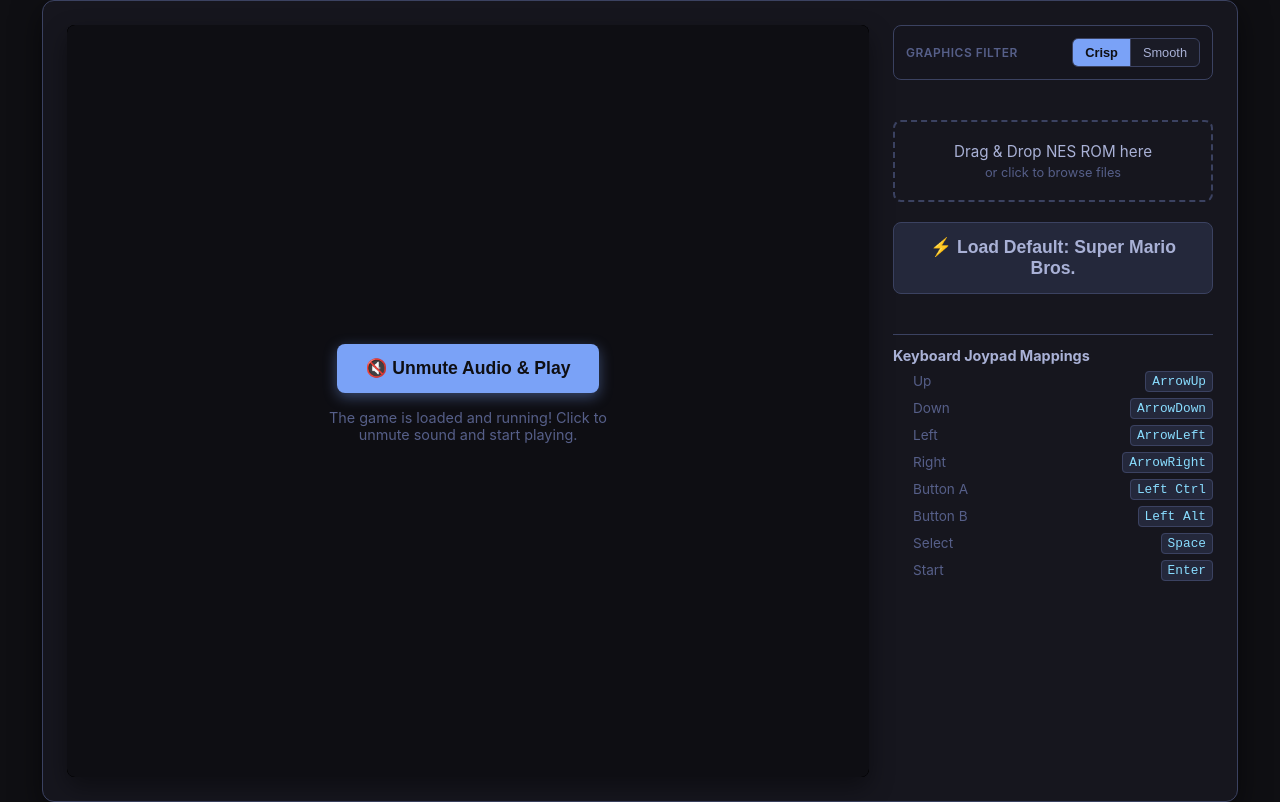
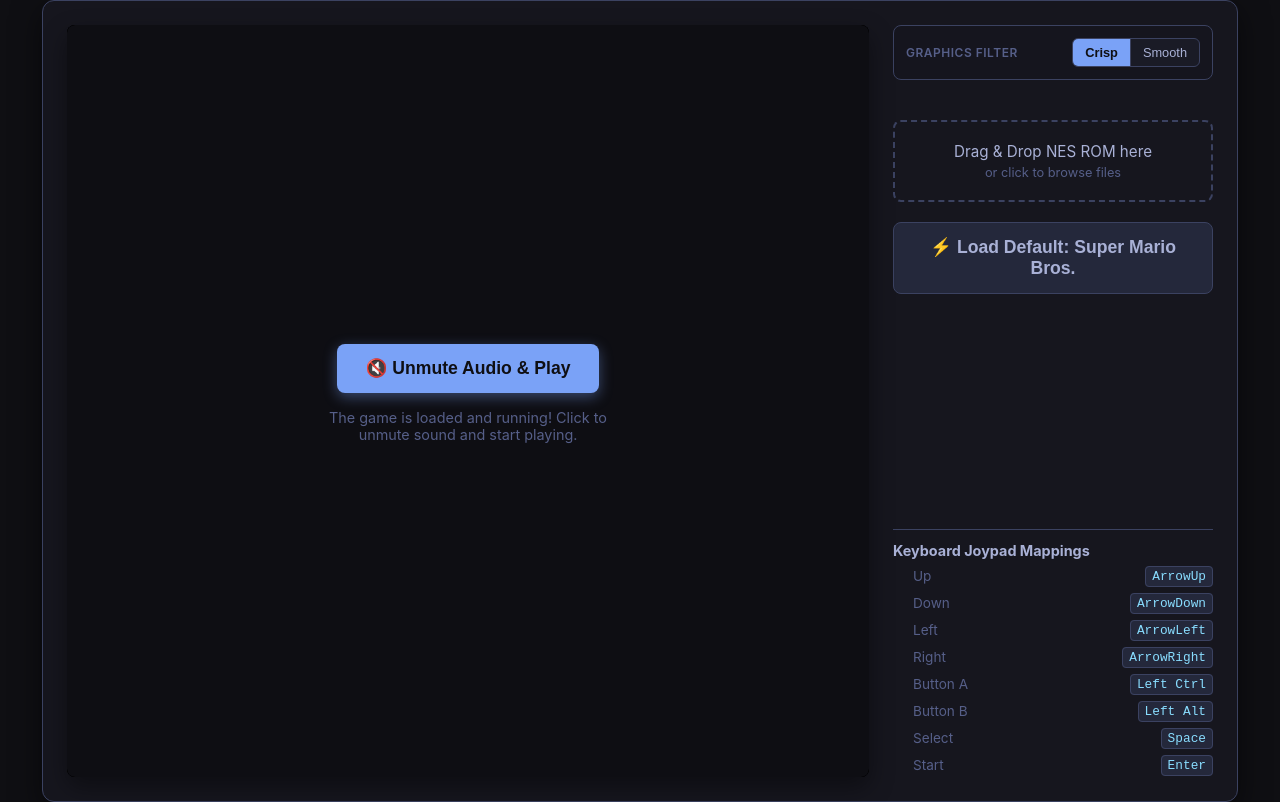
Before and after one commit to HclX/FcEmu, a website built with Vite: page static/index.html in a window 1280 px wide. Built offline with nearby package versions, Linux system fonts and the light colour scheme; no server answers.

Commit message:
Align keyboard mapping block to the bottom of the sidebar container using flex stretch and auto margins

```diff
--- a/static/index.html
+++ b/static/index.html
@@ -58,7 +58,7 @@
             display: flex;
             flex-direction: row;
             gap: 24px;
-            align-items: flex-start;
+            align-items: stretch;
             position: relative;
         }
 
@@ -252,7 +252,7 @@
         }
 
         .info-panel {
-            margin-top: 1.5rem;
+            margin-top: auto;
             font-size: 0.85rem;
             color: var(--text-muted);
             max-width: 560px;
```
